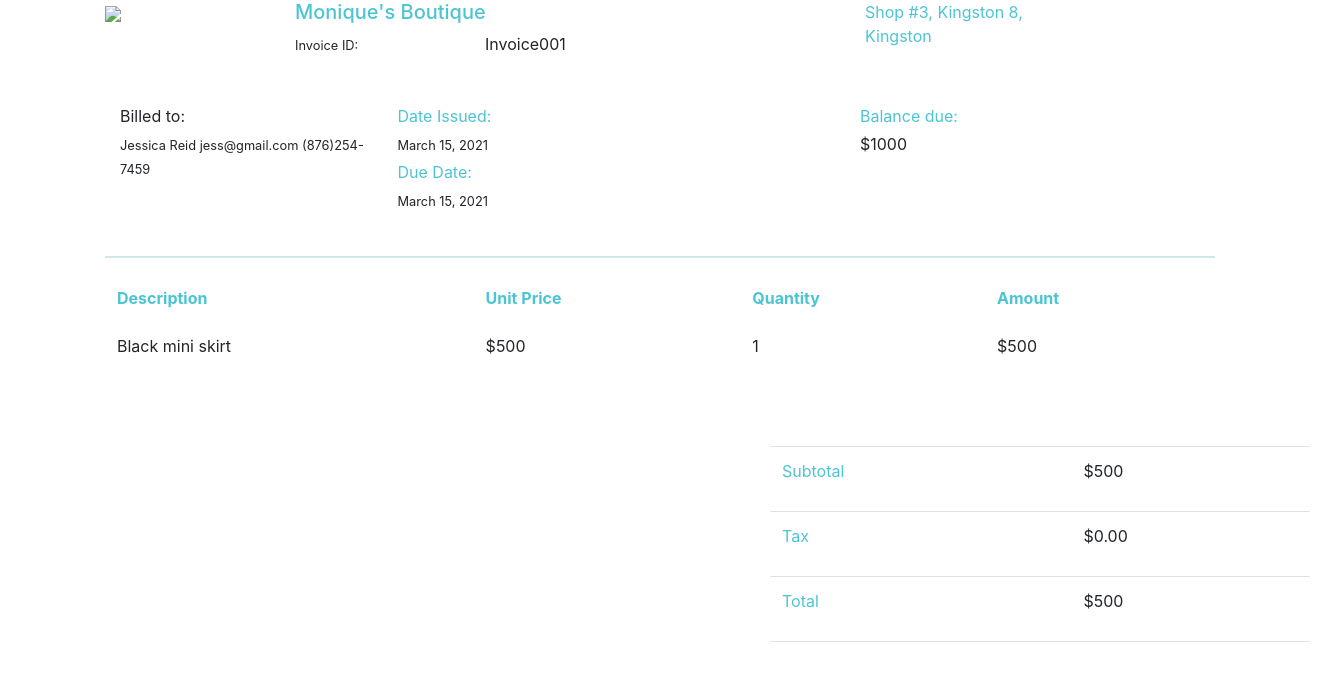
After one commit to shaniscato/MIS, a Flask app: template templates/view-single-invoice.html in a window 1320 px wide. The commit adds this page. Shown: the top 681 px of the page. Run offline with Flask 2, Linux system fonts and the light colour scheme; the template is opened without the code that fills it, so the values that code supplies are empty; some libraries are stand-ins or nearby versions.

Commit message:
View Single Invoice added,Spacing corrected

```diff
--- a/static/scss/styles.scss
+++ b/static/scss/styles.scss
@@ -30,6 +30,12 @@ body{
 .card-body{
     padding-bottom: 0;
 }
+.date{
+    margin:40px 0;
+}
+.date p{
+    margin-bottom: 0.25rem
+}
 .details{
     background-color: #DFFBFF;
     border:none;
@@ -39,13 +45,42 @@ body{
     text-decoration: none;
     color:#4cb2b7;
 }
+.form-control{
+    border-radius: 0.8rem;
+}
 .search{
     margin: 30px 0 ;
 }
+.single-invoice hr{
+    color:#4cb2b7;
+}
+.single-invoice thead{
+    color:#4dc4d4;
+}
+.tab-pane{
+    padding:40px 30px;
+}
+.total{
+    margin-top:60px;
+}
 /*IDs*/
+#add-prod-form{
+    padding-top: 20px;
+}
+#prod-search{
+    padding-bottom: 30px;
+}
 #sales-form{
     margin: 50px 0 50px 0;
+}
+#sales-form .form-select{
+    padding: 0.375rem 0.75rem;
+    height: calc(1.5em + 0.75rem + 2px);
+    border-radius: 0.8rem;
 }
 #sales-form .row{
     margin-bottom: 25px;
 }
+#manage-prod-tab .nav-item{
+    padding-right: 10px;
+}
--- /dev/null
+++ b/templates/navbar.html
@@ -0,0 +1 @@
+<!-- to include in base.html-->
--- /dev/null
+++ b/templates/view-single-invoice.html
@@ -0,0 +1,92 @@
+<!doctype html>
+<html lang="en">
+  <head>
+    <!-- Required meta tags -->
+    <meta charset="utf-8">
+    <meta name="viewport" content="width=device-width, initial-scale=1">
+
+    <!-- Bootstrap CSS -->
+    <link href="https://cdn.jsdelivr.net/npm/bootstrap@5.0.0-beta3/dist/css/bootstrap.min.css" rel="stylesheet" integrity="sha384-eOJMYsd53ii+scO/bJGFsiCZc+5NDVN2yr8+0RDqr0Ql0h+rP48ckxlpbzKgwra6" crossorigin="anonymous">
+    <link rel="stylesheet" href="/mis/static/css/styles.css">
+
+    <title>{% block title %}{% endblock %}</title>
+  </head>
+  <body>
+    <div class="container single-invoice">
+      <div class="row">
+        <div class="col-sm-2">
+            <img src="http://via.placeholder.com/100">
+        </div>
+        <div class="col-sm-6">
+            <h5 class="turquoise">Monique's Boutique</h5>
+
+                <div class="row">
+                    <div class="col-4"><small>Invoice ID:</small></div>
+                    <div class="col-6">Invoice001</div>
+                </div>
+        </div>
+        <div class="col-sm-2">
+            <p class="turquoise">Shop #3, Kingston 8, Kingston</p>
+        </div>
+      </div>
+      <div class="row date">
+        <div class="col-3">
+            <p class="">Billed to:</p>
+            <p><small>Jessica Reid jess@gmail.com (876)254-7459</small></p>
+        </div>
+        <div class="col-5">
+            <p class="turquoise">Date Issued:</p>
+            <p><small>March 15, 2021</small></p>
+            <p class="turquoise">Due Date:</p>
+            <p><small>March 15, 2021</small></p>
+        </div>
+        <div class="col-4">
+            <p class="turquoise">Balance due:</p>
+            <p>$1000</p>
+        </div>
+      </div>
+      <hr>
+      <table class="table table-borderless">
+      <thead>
+        <tr>
+          <th scope="col">Description</th>
+          <th scope="col">Unit Price</th>
+          <th scope="col">Quantity</th>
+          <th scope="col">Amount</th>
+        </tr>
+      </thead>
+      <tbody>
+      <!-- flask for loop-->
+        <tr>
+          <td>Black mini skirt</td>
+          <td>$500</td>
+          <td>1</td>
+          <td>$500</td>
+        </tr>
+      </tbody>
+      </table>
+        <div class="row">
+            <div class="col-sm-6 offset-6 col-5 offset-md-7 ">
+               <table class="table total">
+          <tbody>
+            <tr>
+                <td><p class="turquoise">Subtotal</p></td>
+                <td>$500</td>
+            </tr>
+            <tr>
+                <td><p class="turquoise">Tax</p></td>
+                <td>$0.00</td>
+            </tr>
+            <tr>
+                <td><p class="turquoise">Total</p></td>
+                <td>$500</td>
+            </tr>
+          </tbody>
+      </table>
+            </div>
+        </div>
+
+    </div>
+  <script src="https://cdn.jsdelivr.net/npm/bootstrap@5.0.0-beta3/dist/js/bootstrap.bundle.min.js" integrity="sha384-JEW9xMcG8R+pH31jmWH6WWP0WintQrMb4s7ZOdauHnUtxwoG2vI5DkLtS3qm9Ekf" crossorigin="anonymous"></script>
+  </body>
+</html>
```
Also changed, not shown: templates/manage-prod.html (+19 -18 lines), templates/sales.html (+9 -5 lines), static/css/styles.css, templates/view-invoices.html (indentation only), 1 other file.
